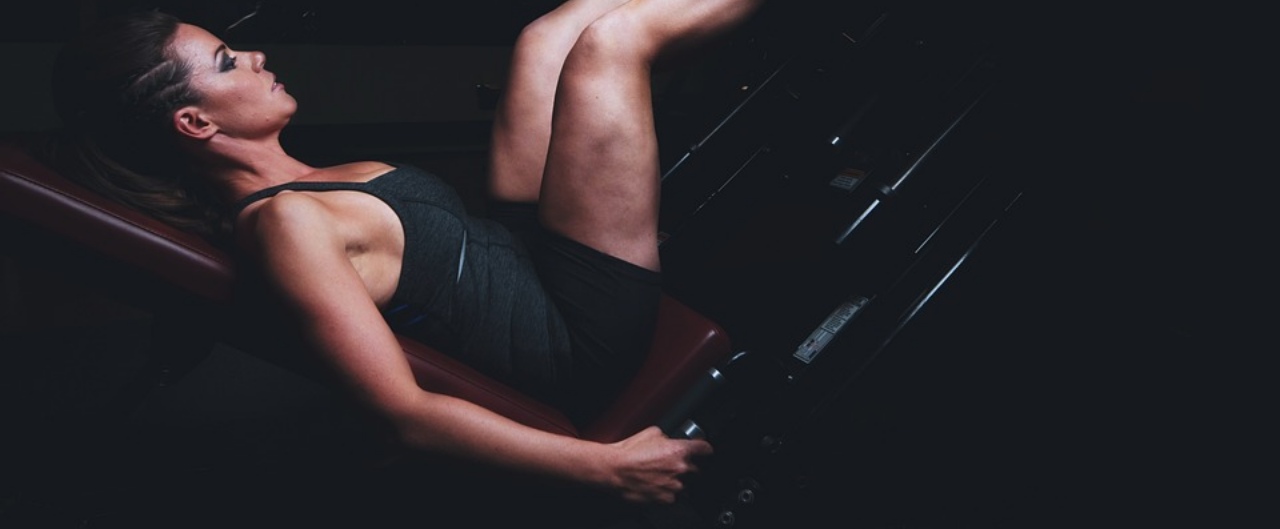
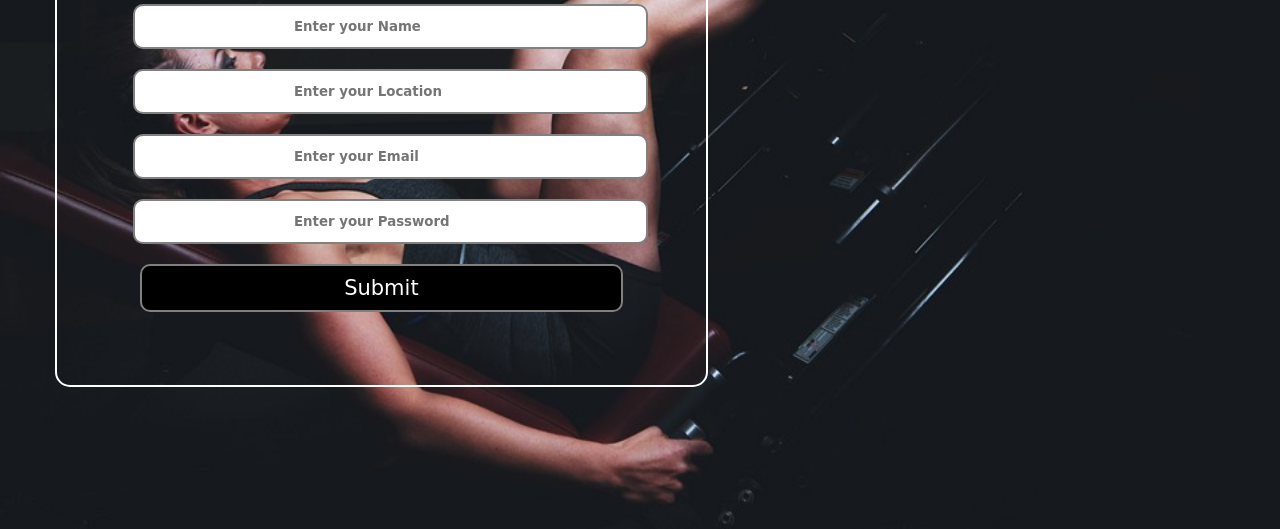
Before and after one commit to MirzaSherazAhmad/Gym.Website, a plain HTML site: page index.html in a window 1280 px wide. Shown: the part 271-800 px from the top of the page. Drawn offline with Linux system fonts and the light colour scheme; a web font is replaced by a local one.

Commit message:
gym website

```diff
--- a/index.html
+++ b/index.html
@@ -1,33 +1,82 @@
 <!DOCTYPE html>
 <html lang="en">
   <head>
-    <meta charset="UTF-8">
-    <meta http-equiv="X-UA-Compatible" content="IE=edge">
-    <meta name="viewport" content="width=device-width, initial-scale=1.0">
+    <meta charset="UTF-8" />
+    <meta http-equiv="X-UA-Compatible" content="IE=edge" />
+    <meta name="viewport" content="width=device-width, initial-scale=1.0" />
     <title>Gym Website</title>
-    <link href="https://fonts.googleapis.com/css2?family=Aboreto&display=swap" rel="stylesheet">
-    <link rel="stylesheet" href="./style.css">
-    <link rel="icon" type="image/png" href="./assets/icon.jpg" sizes="32x32">
+    <link
+      href="https://fonts.googleapis.com/css2?family=Aboreto&display=swap"
+      rel="stylesheet"
+    />
+    <link rel="stylesheet" href="./style.css" />
+    <link rel="icon" type="image/png" href="./assets/icon.jpg" sizes="32x32" />
   </head>
   <body>
     <header id="header">
+      <!-- Logo Design Data -->
+
       <div id="left">
-         <img src="./assets/icon.jpg" alt="icon">
-         <div>SHEZ EMPIRE GYM</div></div>
+        <img src="./assets/icon.jpg" alt="icon" />
+        <div>SHEZ EMPIRE GYM</div>
+      </div>
+      <!-- NavBar Data -->
       <div id="mid">
         <ul class="nav">
-            <li> <a href="#" class="active">Home</a> </li>
-            <li> <a href="#">About Us</a>  </li>
-            <li> <a href="#">Fitness Center</a>  </li>
-            <li> <a href="#">Contact Us</a>  </li>
+          <li><a href="#" class="active">Home</a></li>
+          <li><a href="#">About Us</a></li>
+          <li><a href="#">Fitness Center</a></li>
+          <li><a href="#">Contact Us</a></li>
         </ul>
       </div>
+      <!-- buttons Data -->
       <div id="right">
-          <button class="btn" > Contact Us</button>
-         <button class="btn" >Join Us</button>
+        <button class="btn">Contact Us</button>
+        <button class="btn">Join Us</button>
       </div>
     </header>
-
-
+    <!-- Form Data -->
+    <div class="formContainer">
+      <h1>Sign In (To be a part of GYM)</h1>
+      <form action="#">
+        <div>
+          <input
+            type="text"
+            name="name"
+            id="name"
+            placeholder="Enter your Name"
+            autocomplete="off"
+          />
+        </div>
+        <div>
+          <input
+            type="text"
+            name="location"
+            id="location"
+            placeholder="Enter your Location"
+            autocomplete="off"
+          />
+        </div>
+        <div>
+          <input
+            type="email"
+            name="email"
+            id="email"
+            placeholder="Enter your Email"
+            autocomplete="off"
+          />
+        </div>
+        <div>
+          <input
+            type="password"
+            name="password"
+            id="password"
+            placeholder="Enter your Password"
+            autocomplete="off"
+          />
+        </div>
+      </form>
+      <button class="form-btn">Submit</button>
+    </div>
   </body>
 </html>
--- a/style.css
+++ b/style.css
@@ -1,9 +1,9 @@
-*{
+* {
   box-sizing: border-box;
   margin: 0;
-    font-family: 'Aboreto', cursive;
+  font-family: "Aboreto", cursive;
 }
-body{
+body {
   background-image: url(./assets/mainPhoto.jpg);
   background-repeat: no-repeat;
 
@@ -11,49 +11,68 @@ body{
 
   background-size: cover;
   color: white;
-    font-family: 'Aboreto', cursive;
+  font-family: "Aboreto", cursive;
 }
-#header{
-
+#header {
   margin: 0;
   padding: 0;
+}
+/* Logo Designing */
+#left {
 
-}
-#left{
-    border: 1px solid palevioletred;
   display: inline-block;
   position: absolute;
   left: 34px;
   top: 20px;
-
 }
-#left img{
+#left img {
   width: 60px;
   filter: invert(100%);
   display: block;
   margin: 0 auto;
-
 }
-#left div{
+#left div {
   text-align: center;
   font-size: 12px;
   line-height: 1.5;
 }
-#mid{
+/* NavBar Styling */
+#mid {
   display: block;
-    border: 1px solid blue;
+
   width: 50%;
   margin: 20px auto;
 }
-#right{
-border: 1px solid red;
+
+.nav {
+  display: inline-block;
+}
+.nav li {
+  /* text-decoration: none; */
+  display: inline-block;
+  font-size: 18px;
+  padding: 14px 14px;
+}
+.nav li a {
+  text-decoration: none;
+  color: white;
+  /* padding: 15px 15px; */
+}
+.nav li a:hover,
+.nav li a.active {
+  color: grey;
+  text-decoration: underline;
+}
+
+/* buttons designing */
+#right {
+
   display: inline-block;
   position: absolute;
   right: 5px;
   top: 20px;
-
 }
-#right .btn{
+#right .btn {
   border-radius: 15px;
   font-size: 14px;
   background-color: black;
@@ -63,24 +82,43 @@ top: 20px;
   cursor: pointer;
   border: 2px solid gray;
 }
-#right .btn:hover{
+#right .btn:hover {
   background-color: rgb(31, 30, 30);
 }
-.nav{
-    display: inline-block;
+.formContainer {
+  margin: 93px 55px;
+  padding: 53px 56px;
+  border: 2px solid white;
+  width: 51%;
+  border-radius: 15px;
 }
-.nav li {
-    /* text-decoration: none; */
-    display: inline-block;
-    font-size: 18px;
- padding: 14px 14px;
+h1 {
+  text-align: center;
 }
-.nav li a{
-    text-decoration: none;
+.formContainer div {
+    margin: 20px 20px;
+
+    text-align: center;
+
+
+}
+.formContainer div input {
+    padding: 13px 159px;
+    border-radius: 10px;
+    border: 2px solid gray;
+    color: black;
+    font-weight: bold;
+}
+.form-btn{
+    border: 2px solid gray;
+    padding: 10px 202px;
+    margin: 20px auto;
+    text-align: center;
+    justify-content: center;
+    display: block;
+    border-radius: 10px;
+    background-color: black;
     color: white;
-/* padding: 15px 15px; */
+    cursor: pointer;
+    font-size: 21px;
 }
-.nav li a:hover, .nav li a.active{
-    color: grey;
-    text-decoration: underline;
-}
```
Lines whose indentation alone changed are shown as unchanged.
